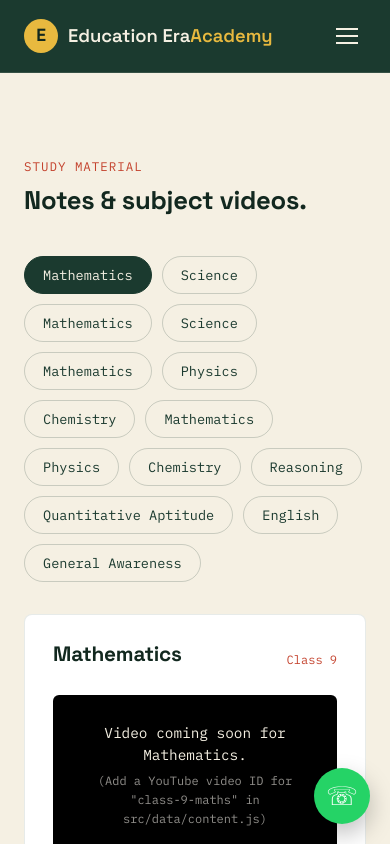
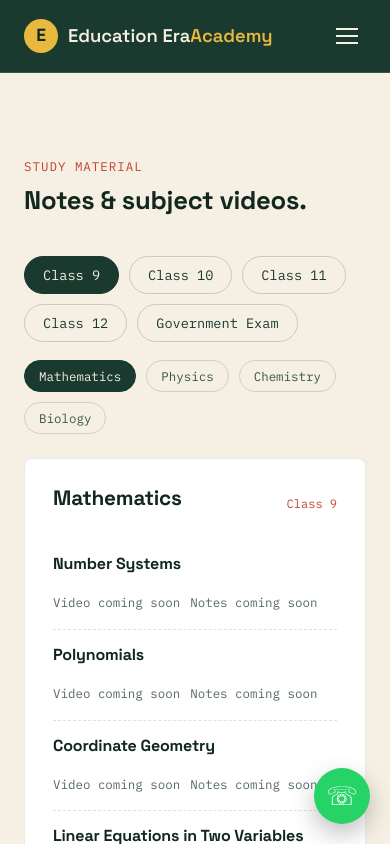
Before and after one commit to karansuyal/Education-Era-Academy, a React (Vite) app: page /notes in a window 390 px wide. Shown: the top 844 px of the page. Built offline with nearby package versions, Linux system fonts and the light colour scheme.

Commit message:
Fix notes

```diff
--- a/src/data/content.js
+++ b/src/data/content.js
@@ -61,14 +61,15 @@ export const batches = [
 //   "rationalized" textbooks year by year — if your session's book has
 //   different chapter names/order, just edit the `title` values below,
 //   the structure will keep working exactly the same.
+// - Each CHAPTER has its own `youtubeId` and `notes` — set them directly
+//   on the chapter, that's what the Notes page reads and shows.
 // - `youtubeId` = the part after "v=" in a YouTube URL
 //   (e.g. https://www.youtube.com/watch?v=dQw4w9WgXcQ -> "dQw4w9WgXcQ").
-//   You can set one video per subject, or per chapter if you want to be
-//   more specific — both fields exist below.
-// - For each note, `link` should point to a PDF placed in public/notes/
-//   (e.g. put the file at public/notes/physics-ch1.pdf and set
-//   link: "/notes/physics-ch1.pdf"). Leave link: "" to hide the
-//   download button and show "Coming soon" instead.
+//   Leave "" to show "Video coming soon" for that chapter.
+// - `notes` is a list of PDFs for that chapter — add one or more like:
+//     notes: [{ title: "Chapter Notes (PDF)", link: "/notes/physics-ch1.pdf" }]
+//   Put the actual PDF file inside the public/notes/ folder with that
+//   same filename. Leave notes: [] to show "Notes coming soon".
 // ============================================================
 
 // helper so we don't have to repeat { id, title, notes: [], youtubeId: '' }
@@ -101,21 +102,35 @@ export const classesData = [
         ]),
       },
       {
-        id: "class-9-science",
-        name: "Science",
+        id: "class-9-physics",
+        name: "Physics",
+        youtubeId: "",
+        chapters: mkChapters([
+          "Motion",
+          "Force and Laws of Motion",
+          "Gravitation",
+          "Work and Energy",
+          "Sound",
+        ]),
+      },
+      {
+        id: "class-9-chemistry",
+        name: "Chemistry",
         youtubeId: "",
         chapters: mkChapters([
           "Matter in Our Surroundings",
           "Is Matter Around Us Pure",
           "Atoms and Molecules",
           "Structure of the Atom",
+        ]),
+      },
+      {
+        id: "class-9-biology",
+        name: "Biology",
+        youtubeId: "",
+        chapters: mkChapters([
           "The Fundamental Unit of Life",
           "Tissues",
-          "Motion",
-          "Force and Laws of Motion",
-          "Gravitation",
-          "Work and Energy",
-          "Sound",
           "Improvement in Food Resources",
         ]),
       },
@@ -147,22 +162,36 @@ export const classesData = [
         ]),
       },
       {
-        id: "class-10-science",
-        name: "Science",
+        id: "class-10-physics",
+        name: "Physics",
+        youtubeId: "",
+        chapters: mkChapters([
+          "Light — Reflection and Refraction",
+          "The Human Eye and the Colourful World",
+          "Electricity",
+          "Magnetic Effects of Electric Current",
+        ]),
+      },
+      {
+        id: "class-10-chemistry",
+        name: "Chemistry",
         youtubeId: "",
         chapters: mkChapters([
           "Chemical Reactions and Equations",
           "Acids, Bases and Salts",
           "Metals and Non-metals",
           "Carbon and its Compounds",
+        ]),
+      },
+      {
+        id: "class-10-biology",
+        name: "Biology",
+        youtubeId: "",
+        chapters: mkChapters([
           "Life Processes",
           "Control and Coordination",
           "How do Organisms Reproduce?",
           "Heredity and Evolution",
-          "Light — Reflection and Refraction",
-          "The Human Eye and the Colourful World",
-          "Electricity",
-          "Magnetic Effects of Electric Current",
           "Our Environment",
         ]),
       },
@@ -232,6 +261,31 @@ export const classesData = [
           "Hydrocarbons",
         ]),
       },
+      {
+        id: "class-11-biology",
+        name: "Biology",
+        youtubeId: "",
+        chapters: mkChapters([
+          "The Living World",
+          "Biological Classification",
+          "Plant Kingdom",
+          "Animal Kingdom",
+          "Morphology of Flowering Plants",
+          "Anatomy of Flowering Plants",
+          "Cell: The Unit of Life",
+          "Biomolecules",
+          "Cell Cycle and Cell Division",
+          "Transport in Plants",
+          "Mineral Nutrition",
+          "Photosynthesis in Higher Plants",
+          "Respiration in Plants",
+          "Plant Growth and Development",
+          "Body Fluids and Circulation",
+          "Excretory Products and their Elimination",
+          "Locomotion and Movement",
+          "Neural Control and Coordination",
+        ]),
+      },
     ],
   },
   {
@@ -298,6 +352,26 @@ export const classesData = [
           "Biomolecules",
         ]),
       },
+      {
+        id: "class-12-biology",
+        name: "Biology",
+        youtubeId: "",
+        chapters: mkChapters([
+          "Sexual Reproduction in Flowering Plants",
+          "Human Reproduction",
+          "Reproductive Health",
+          "Principles of Inheritance and Variation",
+          "Molecular Basis of Inheritance",
+          "Evolution",
+          "Human Health and Disease",
+          "Microbes in Human Welfare",
+          "Biotechnology: Principles and Processes",
+          "Biotechnology and its Applications",
+          "Organisms and Populations",
+          "Ecosystem",
+          "Biodiversity and Conservation",
+        ]),
+      },
     ],
   },
   {
@@ -359,23 +433,6 @@ export const classesData = [
     ],
   },
 ]
-
-// Flat subject list for the Notes page (Notes.jsx needs { id, name, batch, youtubeId, notes }).
-// Auto-built from classesData above so you don't have to maintain two copies —
-// edit chapter titles/links in classesData and this stays in sync.
-export const subjects = classesData.flatMap((cls) =>
-  cls.subjects.map((sub) => ({
-    id: sub.id,
-    name: sub.name,
-    batch: cls.label,
-    youtubeId: sub.youtubeId || "",
-    notes: sub.chapters.map((ch) => ({
-      title: ch.title,
-      desc: "Chapter notes", // EDIT ME: add a real description if you want
-      link: "", // EDIT ME: add a PDF/download link to show a "Download" button instead of "Coming soon"
-    })),
-  }))
-)
 
 export const faculty = [
   { initials: "PS", name: "Prof. — Physics", detail: "M.Sc. Physics · 10+ years teaching Class 11-12 & competitive exam physics." },
--- a/src/index.css
+++ b/src/index.css
@@ -249,13 +249,22 @@ section h2 { font-size: clamp(1.6rem, 3vw, 2.2rem); max-width: 24ch; margin-bott
 .notes-video-placeholder { position: absolute; inset: 0; display: flex; flex-direction: column; align-items: center; justify-content: center; text-align: center; color: var(--chalk); font-family: var(--font-mono); font-size: 0.9rem; padding: 20px; }
 .notes-video-placeholder small { color: rgba(240,237,230,0.6); margin-top: 6px; }
 
+.notes-tabs-sub { margin-top: -14px; margin-bottom: 24px; }
+.notes-tab-sub { font-size: 0.78rem; padding: 7px 14px; opacity: 0.85; }
+.notes-tab-sub.active { opacity: 1; }
+
 .notes-list { display: flex; flex-direction: column; gap: 0; }
 .notes-item { display: flex; align-items: center; justify-content: space-between; gap: 16px; padding: 16px 0; border-bottom: 1px dashed rgba(27,58,47,0.15); }
 .notes-item:last-child { border-bottom: none; }
 .notes-item h4 { font-size: 1rem; margin-bottom: 4px; }
 .notes-item p { font-size: 0.85rem; color: var(--slate); }
+.notes-item-actions { display: flex; align-items: center; gap: 10px; flex-wrap: wrap; justify-content: flex-end; }
+.notes-item-actions .btn { padding: 8px 16px; font-size: 0.78rem; white-space: nowrap; }
 .notes-soon { font-family: var(--font-mono); font-size: 0.78rem; color: var(--slate); white-space: nowrap; }
-@media (max-width: 600px) { .notes-item { flex-direction: column; align-items: flex-start; } }
+@media (max-width: 600px) {
+  .notes-item { flex-direction: column; align-items: flex-start; }
+  .notes-item-actions { justify-content: flex-start; }
+}
 
 /* ==========================================================
    BLOG
--- a/src/pages/Notes.jsx
+++ b/src/pages/Notes.jsx
@@ -1,9 +1,20 @@
 import { useState } from 'react'
-import { subjects } from '../data/content'
+import { classesData } from '../data/content'
 
 export default function Notes() {
-  const [activeId, setActiveId] = useState(subjects[0]?.id)
-  const active = subjects.find((s) => s.id === activeId) || subjects[0]
+  const [classId, setClassId] = useState(classesData[0]?.id)
+  const activeClass = classesData.find((c) => c.id === classId) || classesData[0]
+
+  const [subjectId, setSubjectId] = useState(activeClass?.subjects[0]?.id)
+  const activeSubject =
+    activeClass?.subjects.find((s) => s.id === subjectId) || activeClass?.subjects[0]
+
+  const [videoChapter, setVideoChapter] = useState(null) // chapter currently open in the video lightbox
+
+  const handleClassChange = (cls) => {
+    setClassId(cls.id)
+    setSubjectId(cls.subjects[0]?.id) // reset to that class's first subject
+  }
 
   return (
     <section className="section-pad bg-chalk" style={{ minHeight: '60vh' }}>
@@ -11,62 +22,98 @@ export default function Notes() {
         <p className="section-eyebrow">Study Material</p>
         <h2>Notes &amp; subject videos.</h2>
 
+        {/* LEVEL 1 — Class / exam tabs */}
         <div className="notes-tabs">
-          {subjects.map((s) => (
+          {classesData.map((cls) => (
             <button
-              key={s.id}
-              className={`notes-tab ${s.id === active?.id ? 'active' : ''}`}
-              onClick={() => setActiveId(s.id)}
+              key={cls.id}
+              className={`notes-tab ${cls.id === activeClass?.id ? 'active' : ''}`}
+              onClick={() => handleClassChange(cls)}
             >
-              {s.name}
+              {cls.label}
             </button>
           ))}
         </div>
 
-        {active && (
+        {/* LEVEL 2 — Subject tabs for the selected class */}
+        {activeClass && (
+          <div className="notes-tabs notes-tabs-sub">
+            {activeClass.subjects.map((sub) => (
+              <button
+                key={sub.id}
+                className={`notes-tab notes-tab-sub ${sub.id === activeSubject?.id ? 'active' : ''}`}
+                onClick={() => setSubjectId(sub.id)}
+              >
+                {sub.name}
+              </button>
+            ))}
+          </div>
+        )}
+
+        {/* LEVEL 3 — Chapters for the selected subject, each with its own video + notes */}
+        {activeSubject && (
           <div className="notes-panel">
             <div className="notes-panel-header">
-              <h3>{active.name}</h3>
-              <span className="notes-batch-tag">{active.batch}</span>
-            </div>
-
-            <div className="notes-video-wrap">
-              {active.youtubeId ? (
-                <iframe
-                  src={`https://www.youtube.com/embed/${active.youtubeId}`}
-                  title={`${active.name} — YouTube video`}
-                  allow="accelerometer; autoplay; clipboard-write; encrypted-media; gyroscope; picture-in-picture"
-                  allowFullScreen
-                />
-              ) : (
-                <div className="notes-video-placeholder">
-                  Video coming soon for {active.name}.
-                  <br />
-                  <small>(Add a YouTube video ID for "{active.id}" in src/data/content.js)</small>
-                </div>
-              )}
+              <h3>{activeSubject.name}</h3>
+              <span className="notes-batch-tag">{activeClass.label}</span>
             </div>
 
             <ul className="notes-list">
-              {active.notes.map((n) => (
-                <li className="notes-item" key={n.title}>
+              {activeSubject.chapters.map((ch) => (
+                <li className="notes-item" key={ch.id}>
                   <div>
-                    <h4>{n.title}</h4>
-                    <p>{n.desc}</p>
+                    <h4>{ch.title}</h4>
                   </div>
-                  {n.link ? (
-                    <a href={n.link} className="btn btn-outline" download>
-                      Download
-                    </a>
-                  ) : (
-                    <span className="notes-soon">Coming soon</span>
-                  )}
+
+                  <div className="notes-item-actions">
+                    {ch.youtubeId ? (
+                      <button className="btn btn-outline" onClick={() => setVideoChapter(ch)}>
+                        Watch Video
+                      </button>
+                    ) : (
+                      <span className="notes-soon">Video coming soon</span>
+                    )}
+
+                    {ch.notes && ch.notes.length > 0 ? (
+                      ch.notes.map((note, i) => (
+                        <a key={i} href={note.link} className="btn btn-outline" download>
+                          {note.title || 'Download Notes'}
+                        </a>
+                      ))
+                    ) : (
+                      <span className="notes-soon">Notes coming soon</span>
+                    )}
+                  </div>
                 </li>
               ))}
             </ul>
           </div>
         )}
       </div>
+
+      {/* Video lightbox — opens when a chapter's "Watch Video" is clicked */}
+      {videoChapter && (
+        <div className="lightbox-overlay" onClick={() => setVideoChapter(null)}>
+          <div className="lightbox-box" onClick={(e) => e.stopPropagation()}>
+            <button
+              className="lightbox-close"
+              onClick={() => setVideoChapter(null)}
+              aria-label="Close"
+            >
+              ×
+            </button>
+            <div className="lightbox-media">
+              <iframe
+                src={`https://www.youtube.com/embed/${videoChapter.youtubeId}`}
+                title={videoChapter.title}
+                allow="accelerometer; autoplay; clipboard-write; encrypted-media; gyroscope; picture-in-picture"
+                allowFullScreen
+              />
+            </div>
+            <h4>{videoChapter.title}</h4>
+          </div>
+        </div>
+      )}
     </section>
   )
 }
```
